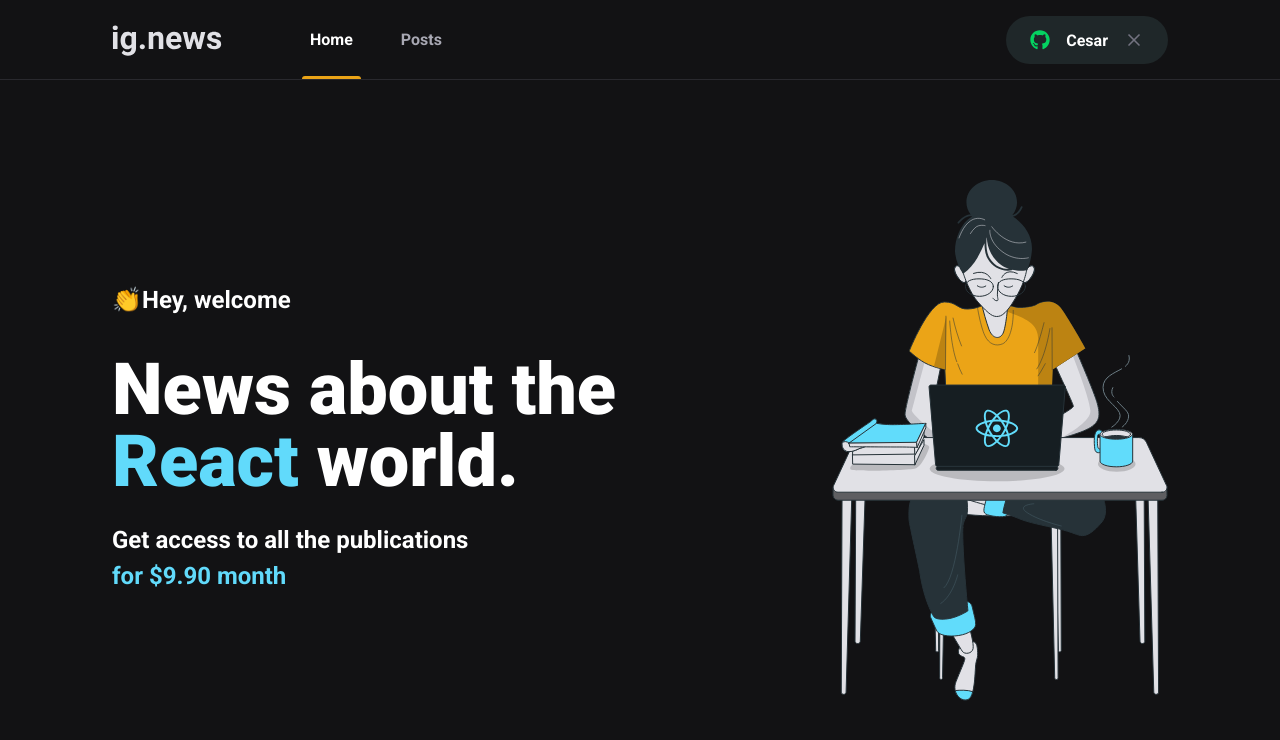
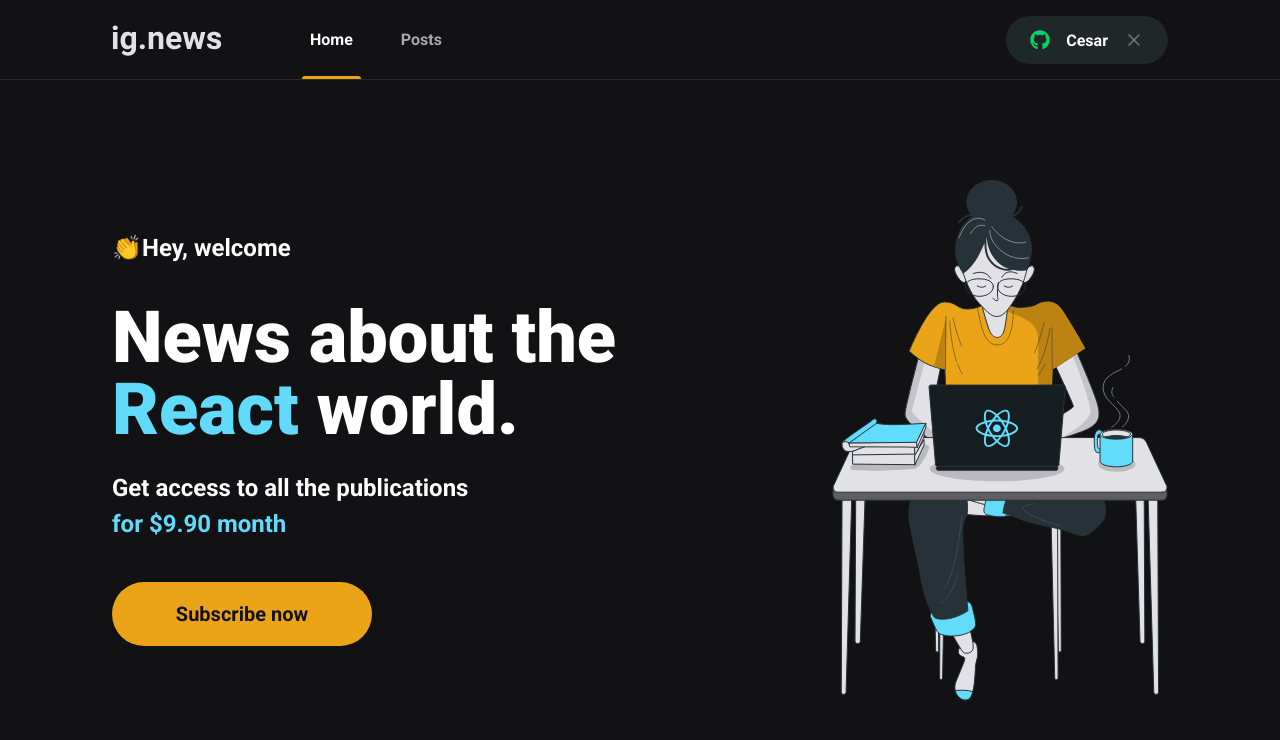
Before and after one commit to CesarNeo/ignews, a Next.js app: page / in a window 1280 px wide. Shown: the top 740 px of the page. Built offline with nearby package versions, Linux system fonts and the light colour scheme.

Commit message:
Componente: SubscribeButton

```diff
--- /dev/null
+++ b/src/components/SubscribeButton/index.tsx
@@ -0,0 +1,9 @@
+import styles from './styles.module.scss'
+
+export function SubscribeButton() {
+  return (
+    <button type="button" className={styles.subscribeButton}>
+      Subscribe now
+    </button>
+  )
+}
--- /dev/null
+++ b/src/components/SubscribeButton/styles.module.scss
@@ -0,0 +1,20 @@
+.subscribeButton {
+  height: 4rem;
+  width: 260px;
+  border: 0;
+  border-radius: 2rem;
+  background: var(--yellow-500);
+  color: var(--gray-900);
+  font-size: 1.25rem;
+  font-weight: bold;
+
+  display: flex;
+  align-items: center;
+  justify-content: center;
+
+  transition: all 0.2s;
+
+  &:hover {
+    filter: brightness(0.8);
+  }
+}
--- a/src/pages/home.module.scss
+++ b/src/pages/home.module.scss
@@ -38,4 +38,8 @@
       font-weight: bold;
     }
   }
+
+  button {
+    margin-top: 2.5rem;
+  }
 }
--- a/src/pages/index.tsx
+++ b/src/pages/index.tsx
@@ -1,5 +1,6 @@
 import Head from 'next/head'
 import Image from 'next/image'
+import { SubscribeButton } from '../components/SubscribeButton'
 
 import styles from './home.module.scss'
 
@@ -22,6 +23,8 @@
             Get access to all the publications <br />
             <span>for $9.90 month</span>
           </p>
+
+          <SubscribeButton />
         </section>
 
         <img src="/images/avatar.svg" alt="Girl coding" />
```
